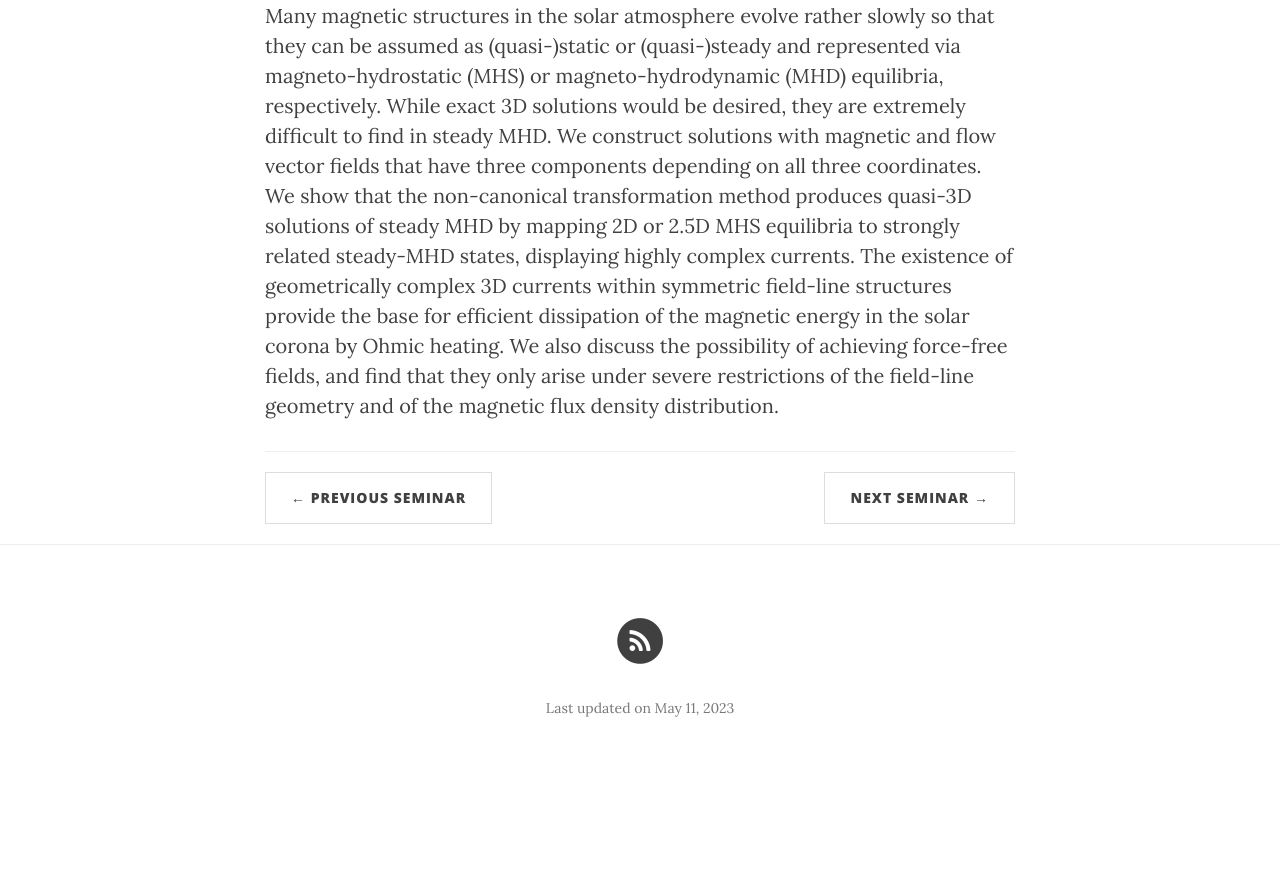
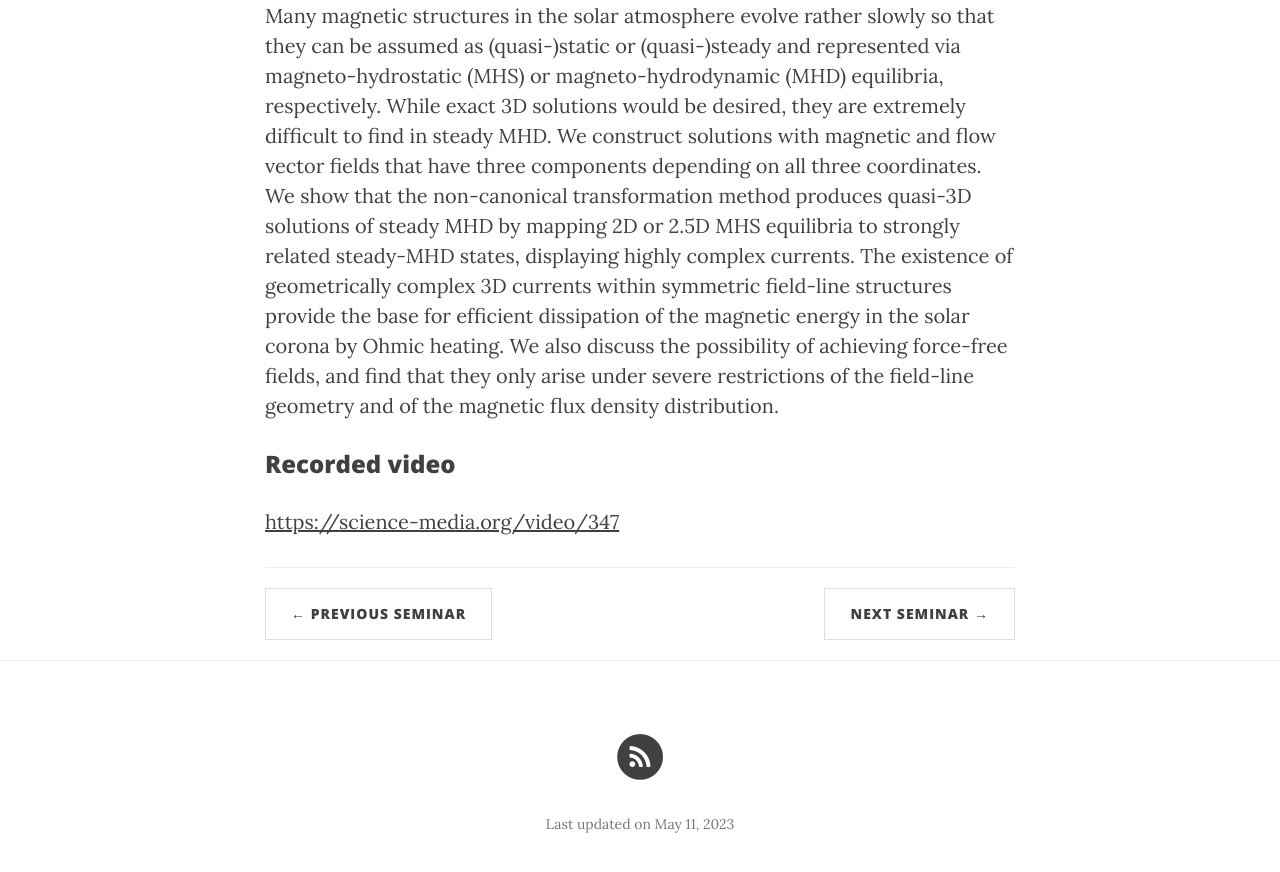
Before and after one commit to ITA-Solar/espos, a Jekyll site: the page built from _posts/2023-04-27-Nickeler.md, in a window 1280 px wide and 900 px high, scrolled down 718 px. Shown: the top 872 px of the window. Built offline with Jekyll 4.4.1, drawn with Linux system fonts in a browser that asks for light colours; nearby versions of some CDN libraries; before the commit the page ends 1502 px from its top, so only the background shows below that.

Commit message:
Update 2023-04-27-Nickeler.md

```diff
--- a/_posts/2023-04-27-Nickeler.md
+++ b/_posts/2023-04-27-Nickeler.md
@@ -10,3 +10,7 @@ published:  true
 
 ## Abstract
 Many magnetic structures in the solar atmosphere evolve rather slowly so that they can be assumed as (quasi-)static or (quasi-)steady and represented via magneto-hydrostatic (MHS) or magneto-hydrodynamic (MHD) equilibria, respectively. While exact 3D solutions would be desired, they are extremely difficult to find in steady MHD. We construct solutions with magnetic and flow vector fields that have three components depending on all three coordinates. We show that the non-canonical transformation method produces quasi-3D solutions of steady MHD by mapping 2D or 2.5D MHS equilibria to strongly related steady-MHD states, displaying highly complex currents. The existence of geometrically complex 3D currents within symmetric field-line structures provide the base for efficient dissipation of the magnetic energy in the solar corona by Ohmic heating. We also discuss the possibility of achieving force-free fields, and find that they only arise under severe restrictions of the field-line geometry and of the magnetic flux density distribution.
+
+### Recorded video
+
+[https://science-media.org/video/347](https://science-media.org/video/347)
```
